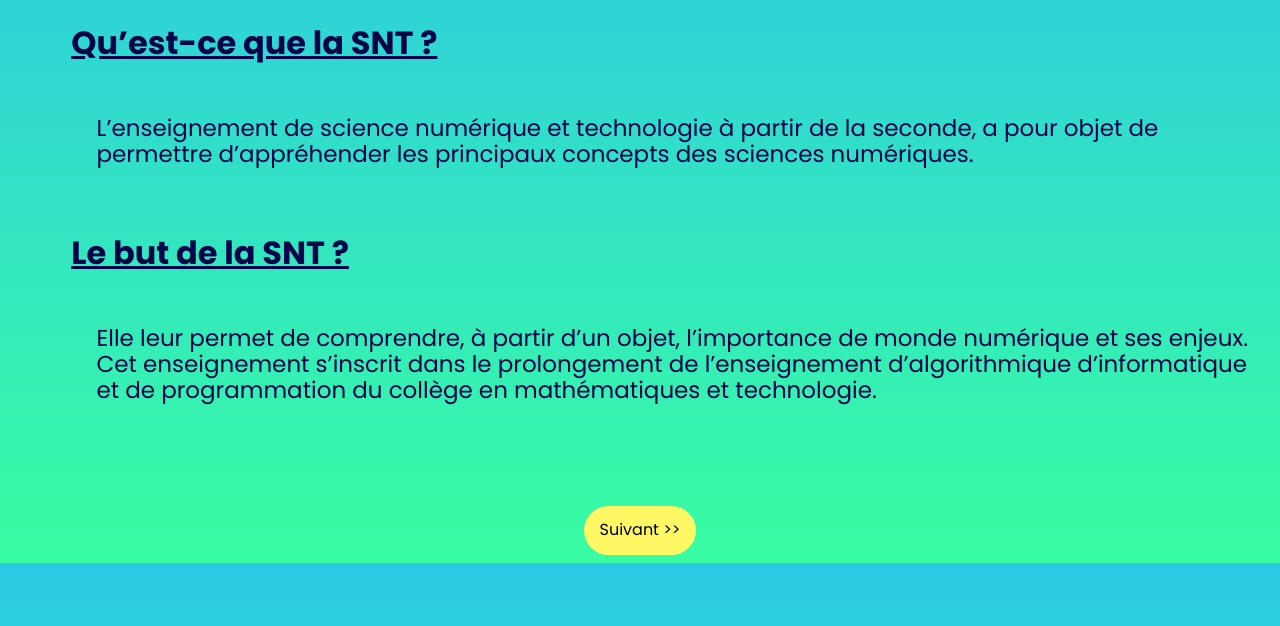
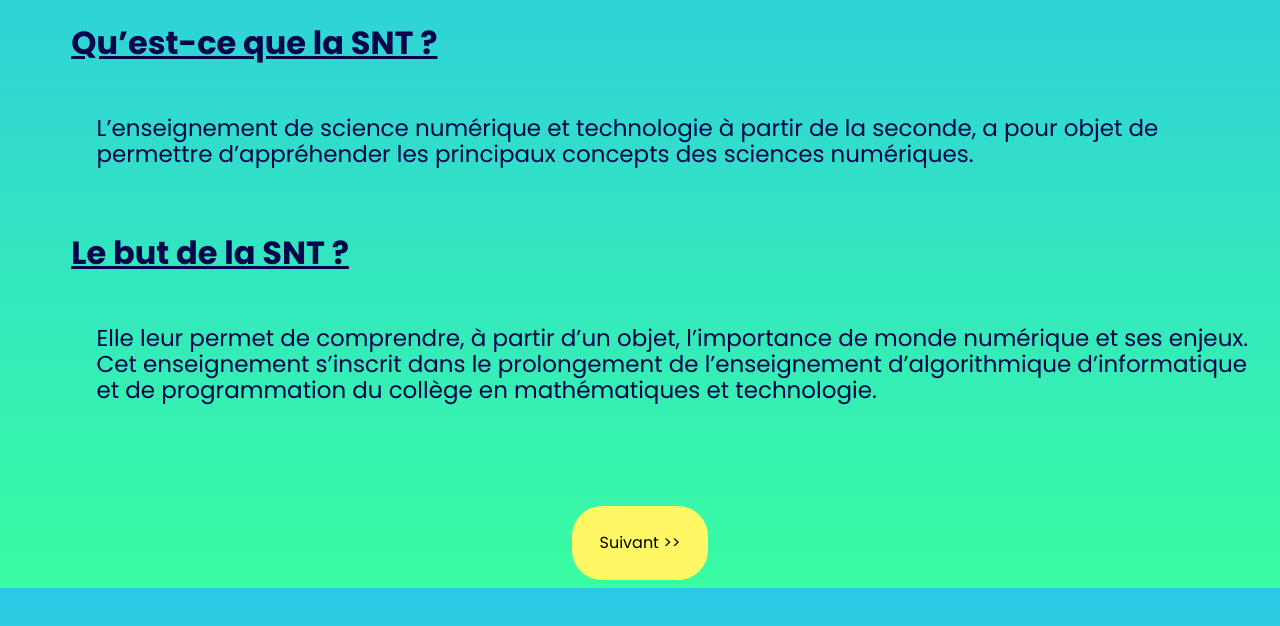
Before and after one commit to PPC409/snt, a plain HTML site: page pag1.html in a window 1280 px wide. Shown: the part 138-764 px from the top of the page. Drawn offline with nearby package versions, Linux system fonts and the light colour scheme.

Commit message:
Update main.css

```diff
--- a/main.css
+++ b/main.css
@@ -120,7 +120,7 @@ nav {
 }
 .suite{
     background-color: #fff764;
-    padding: 1.2%;
+    padding: 2.2%;
     border-radius: 30px;
     border: transparent;
 }
```
